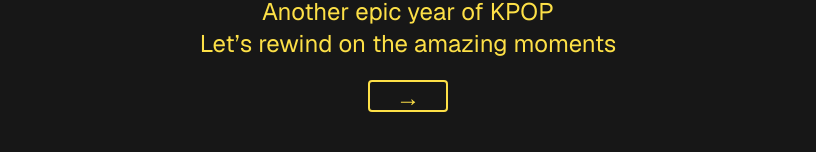
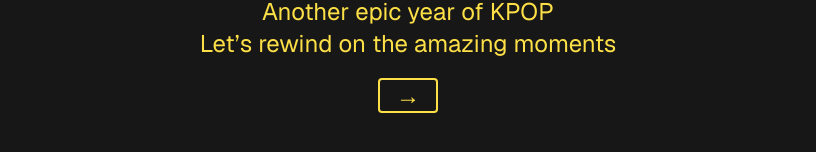
Before and after one commit to agustdmybae/kpop-wrap-2024, a Next.js app: page / in a window 1280 px wide. Shown: the part 394-546 px from the top of the page, without its empty margins (232-1048 px from the left). Built offline with nearby package versions, Linux system fonts and the light colour scheme.

Commit message:
Add button hover animation

```diff
--- a/app/page.tsx
+++ b/app/page.tsx
@@ -22,7 +22,11 @@ export default function Home() {
             <a className="text-yellow-300 text-2xl">Another epic year of KPOP</a>
             <a className="text-yellow-300 text-2xl">Let’s rewind on the amazing moments</a>
           </div>
-          <Link className='border-solid border-2 rounded border-yellow-300 w-20 h-8 text-center text-yellow-300 text-2xl' href="/first">→</Link>
+          <motion.div
+            whileHover={{scale:1.1}}
+          >
+            <Link className='border-solid border-2 rounded border-yellow-300 px-4 text-center text-yellow-300 text-2xl' href="/first">→</Link>
+          </motion.div>
         </motion.div>
       </main>
       {/*
```
